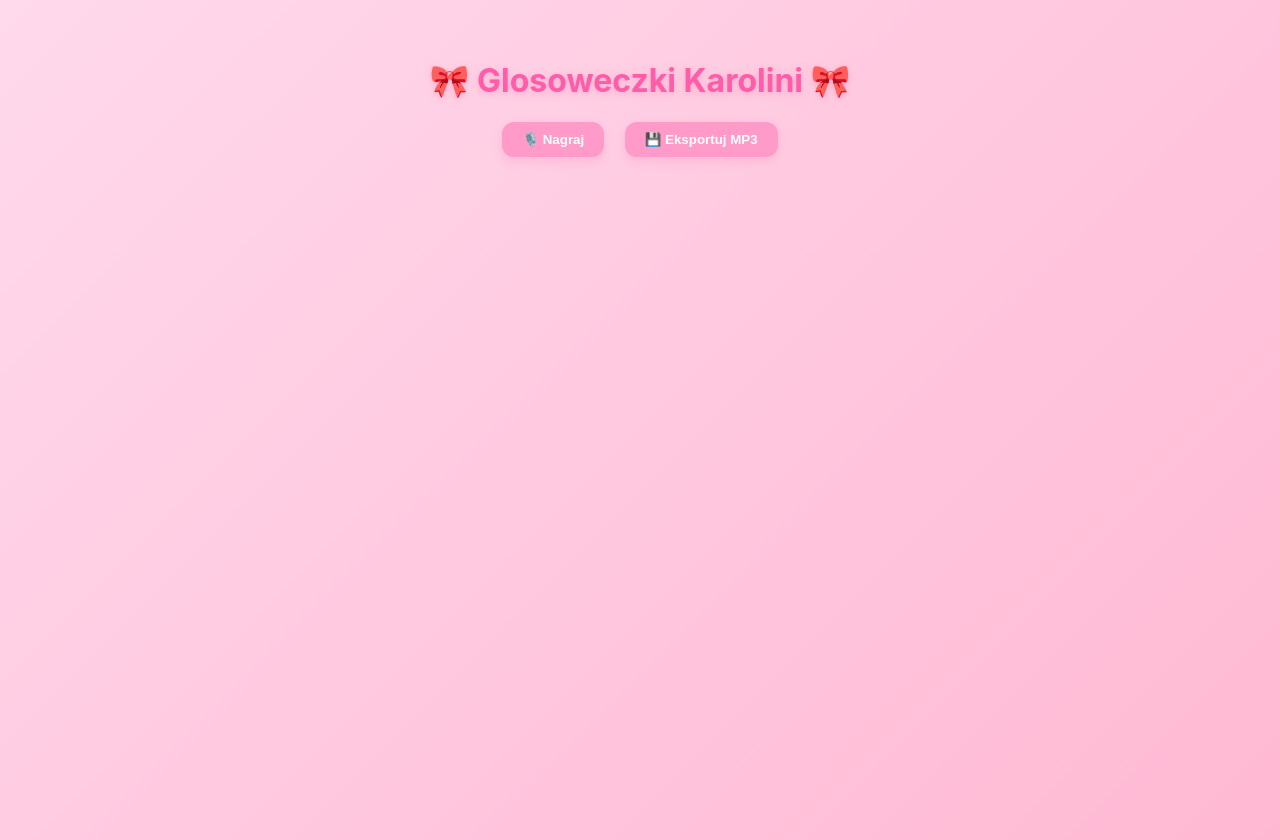
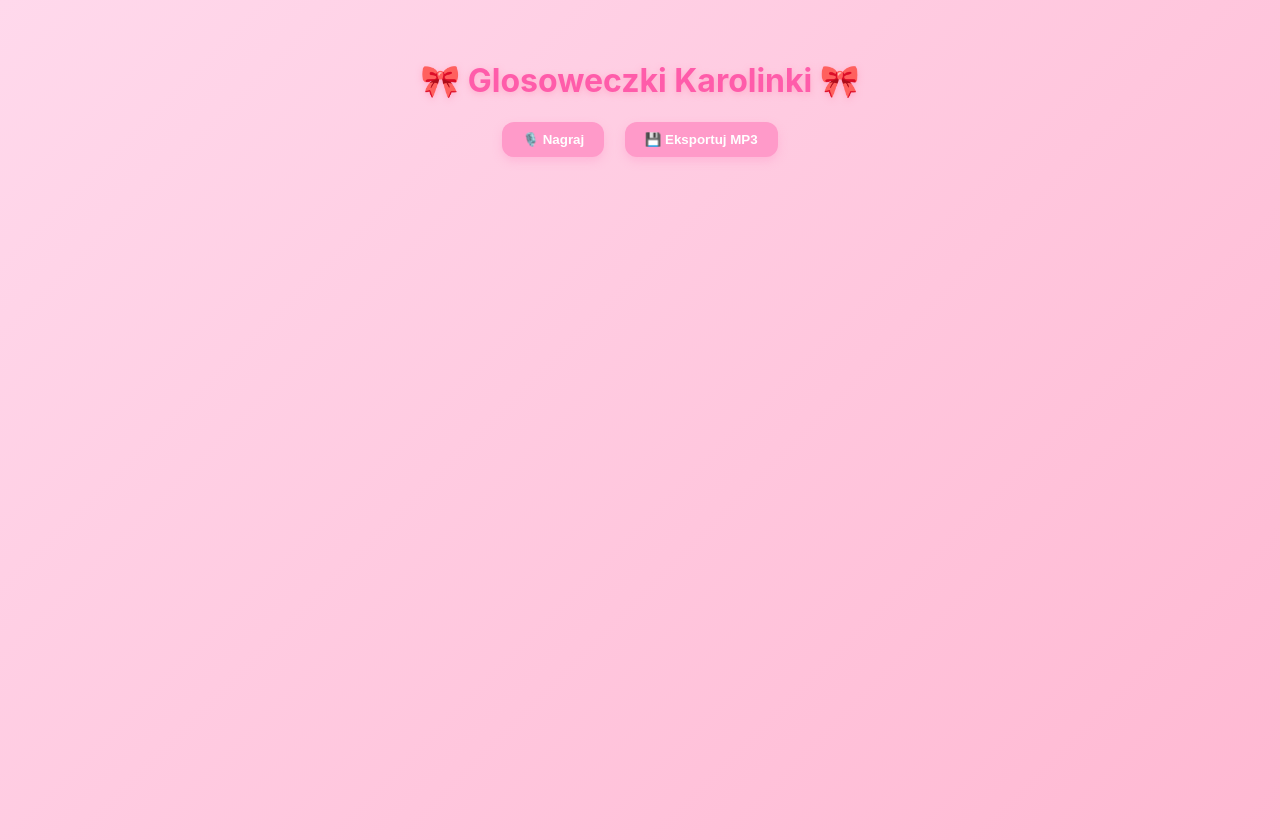
Before and after one commit to pfuni/pink, a plain HTML site: page index.html in a window 1280 px wide. Drawn offline with Linux system fonts and the light colour scheme.

Commit message:
Update index.html

```diff
--- a/index.html
+++ b/index.html
@@ -3,7 +3,7 @@
 <head>
 <meta charset="UTF-8" />
 <meta name="viewport" content="width=device-width, initial-scale=1.0" />
-<title>🎀 Glosoweczki Karolini 🎀</title>
+<title>🎀 Glosoweczki Karolinki 🎀</title>
 <script src="https://cdn.jsdelivr.net/npm/lamejs@1.2.0/lame.min.js"></script>
 <style>
 body {
@@ -40,7 +40,7 @@ button:hover{transform:translateY(-2px);box-shadow:0 6px 16px rgba(255,150,200,.
 </style>
 </head>
 <body>
-<h1>🎀 Glosoweczki Karolini 🎀</h1>
+<h1>🎀 Glosoweczki Karolinki 🎀</h1>
 <div>
   <button id="recordBtn">🎙️ Nagraj</button>
   <button id="exportBtn">💾 Eksportuj MP3</button>
```
